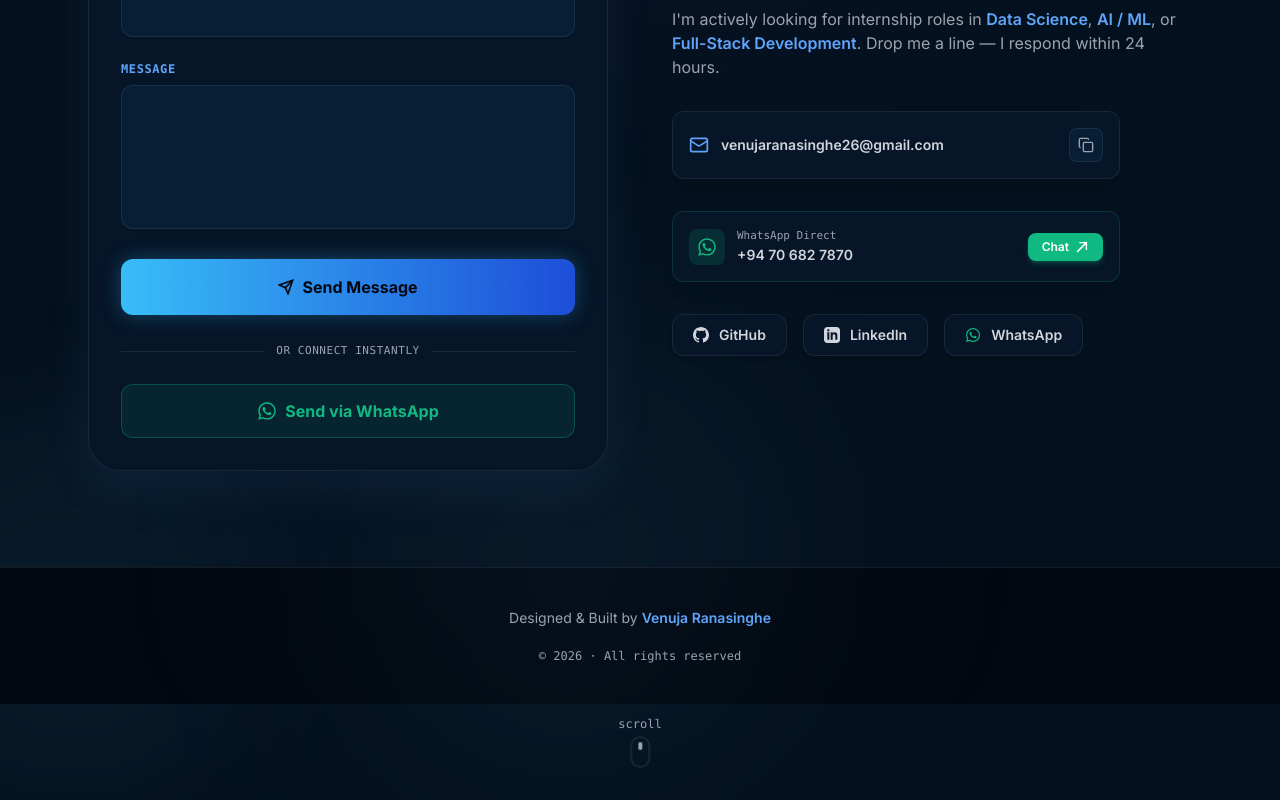
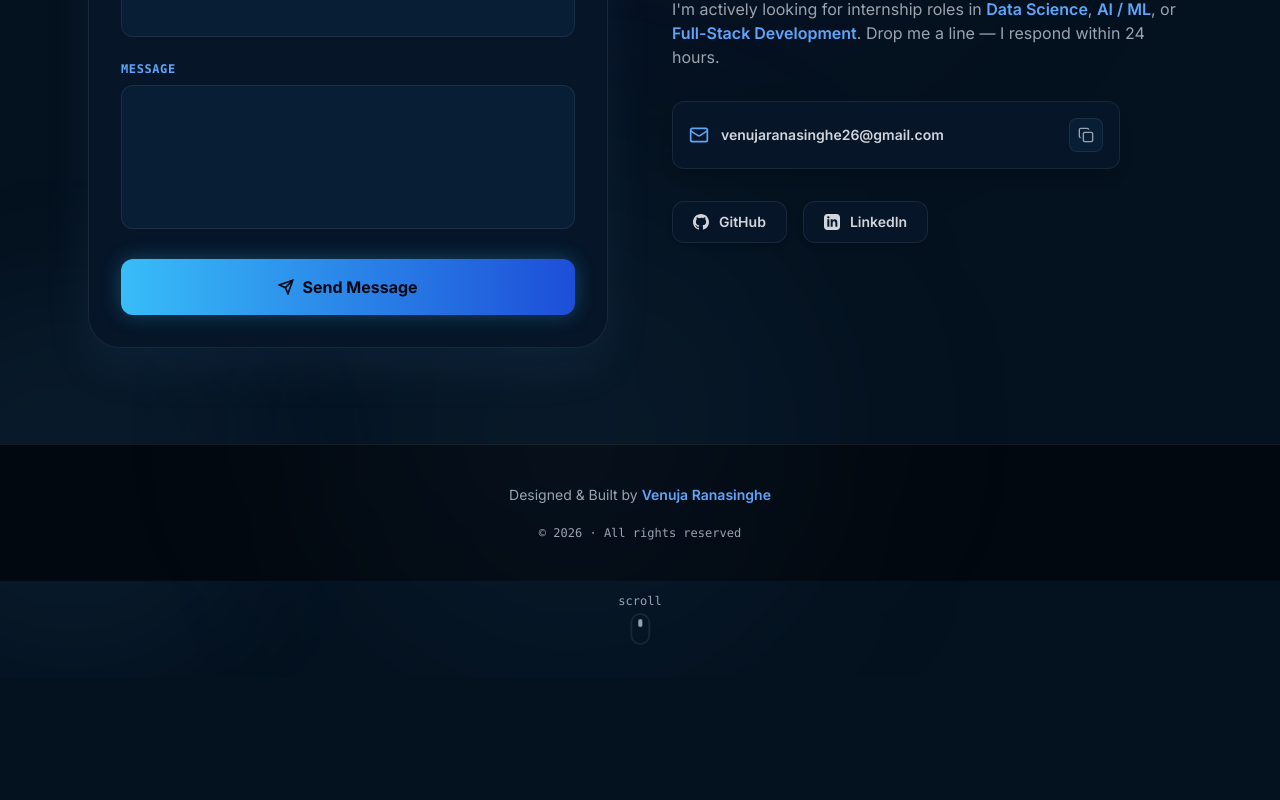
Before and after one commit to vranasinghe/portfolio, a Next.js app: page / in a window 1280 px wide. Shown: the part 8522-9322 px from the top of the page. After the commit the page ends 9199 px from the top, so only its background shows below. Built offline with nearby package versions, Linux system fonts and the light colour scheme.

Commit message:
style: remove WhatsApp buttons from contact section while keeping floating widget

```diff
--- a/components/Contact.tsx
+++ b/components/Contact.tsx
@@ -2,7 +2,6 @@
 
 import { useState } from "react";
 import { motion } from "framer-motion";
-import { FaWhatsapp } from "react-icons/fa";
 import { personalInfo } from "@/data/portfolio";
 
 export default function Contact() {
@@ -29,25 +28,6 @@ export default function Contact() {
 
   const handleInputChange = (e: React.ChangeEvent<HTMLInputElement | HTMLTextAreaElement>) => {
     setFormState({ ...formState, [e.target.name]: e.target.value });
-  };
-
-  const cleanWhatsAppNumber = (raw?: string) => {
-    let num = (raw || "94706827870").replace(/[^0-9]/g, "");
-    if (num.startsWith("0")) {
-      num = "94" + num.slice(1);
-    } else if (!num.startsWith("94") && num.length === 9) {
-      num = "94" + num;
-    }
-    return num;
-  };
-
-  const handleWhatsAppSend = () => {
-    const targetNumber = cleanWhatsAppNumber(personalInfo.whatsapp);
-    let text = "Hi Venuja, I saw your portfolio and would like to connect!";
-    if (formState.message) {
-      text = `Hi Venuja, my name is ${formState.name || "a visitor"}${formState.email ? ` (${formState.email})` : ""}.\n\n${formState.message}`;
-    }
-    window.open(`https://wa.me/${targetNumber}?text=${encodeURIComponent(text)}`, "_blank", "noopener,noreferrer");
   };
 
   const handleSubmit = async (e: React.FormEvent) => {
@@ -191,23 +171,6 @@ export default function Contact() {
                   </>
                 )}
               </button>
-
-              <div className="flex items-center gap-3 pt-1">
-                <div className="h-[1px] flex-1 bg-[var(--border-color)]" />
-                <span className="text-[11px] uppercase tracking-wider text-[var(--text-muted)] font-mono">
-                  or connect instantly
-                </span>
-                <div className="h-[1px] flex-1 bg-[var(--border-color)]" />
-              </div>
-
-              <button
-                type="button"
-                onClick={handleWhatsAppSend}
-                className="w-full py-3.5 bg-emerald-500/10 hover:bg-emerald-500/20 text-emerald-500 hover:text-emerald-400 border border-emerald-500/30 hover:border-emerald-500/60 rounded-xl font-bold flex items-center justify-center gap-2 transition-all active:scale-95 shadow-sm"
-              >
-                <FaWhatsapp className="w-5 h-5 text-emerald-500" />
-                <span>Send via WhatsApp</span>
-              </button>
             </form>
           </motion.div>
 
@@ -266,33 +229,6 @@ export default function Contact() {
               </button>
             </div>
 
-            {/* WhatsApp Direct Card */}
-            <div className="bg-[var(--card-bg)] border border-emerald-500/20 p-4 rounded-xl flex items-center justify-between shadow-lg mb-8 max-w-md hover:border-emerald-500/40 transition-colors">
-              <div className="flex items-center gap-3 overflow-hidden">
-                <div className="w-9 h-9 rounded-lg bg-emerald-500/15 flex items-center justify-center flex-shrink-0 text-emerald-500">
-                  <FaWhatsapp className="w-5 h-5" />
-                </div>
-                <div className="flex flex-col overflow-hidden">
-                  <span className="text-[11px] font-mono text-[var(--text-muted)]">WhatsApp Direct</span>
-                  <span className="text-sm font-semibold text-[var(--text-secondary)] truncate">
-                    {personalInfo.whatsappNumber}
-                  </span>
-                </div>
-              </div>
-
-              <a
-                href={`https://wa.me/${cleanWhatsAppNumber(personalInfo.whatsapp)}?text=${encodeURIComponent("Hi Venuja, I visited your portfolio and wanted to connect!")}`}
-                target="_blank"
-                rel="noopener noreferrer"
-                className="px-3.5 py-1.5 bg-emerald-500 hover:bg-emerald-600 text-white rounded-lg text-xs font-semibold flex items-center gap-1.5 transition-all active:scale-95 shadow-md shadow-emerald-500/25"
-              >
-                <span>Chat</span>
-                <svg className="w-3.5 h-3.5" fill="none" stroke="currentColor" strokeWidth="2.5" viewBox="0 0 24 24">
-                  <path strokeLinecap="round" strokeLinejoin="round" d="M4.5 19.5l15-15m0 0H8.25m11.25 0v11.25" />
-                </svg>
-              </a>
-            </div>
-
             <div className="flex flex-wrap gap-4">
               <a
                 href={personalInfo.github}
@@ -316,15 +252,6 @@ export default function Contact() {
                 </svg>
                 <span>LinkedIn</span>
               </a>
-              <a
-                href={`https://wa.me/${cleanWhatsAppNumber(personalInfo.whatsapp)}?text=${encodeURIComponent("Hi Venuja, I saw your portfolio and would like to connect!")}`}
-                target="_blank"
-                rel="noopener noreferrer"
-                className="group inline-flex items-center gap-2.5 px-5 py-2.5 bg-[var(--card-bg)] border border-[var(--border-color)] rounded-xl text-sm font-semibold text-[var(--text-secondary)] hover:text-emerald-500 hover:border-emerald-500/50 transition-all duration-300 shadow-md hover:shadow-lg"
-              >
-                <FaWhatsapp className="w-4 h-4 text-emerald-500 transition-transform duration-300 group-hover:-translate-y-0.5 group-hover:scale-110" />
-                <span>WhatsApp</span>
-              </a>
             </div>
           </motion.div>
         </div>
```
